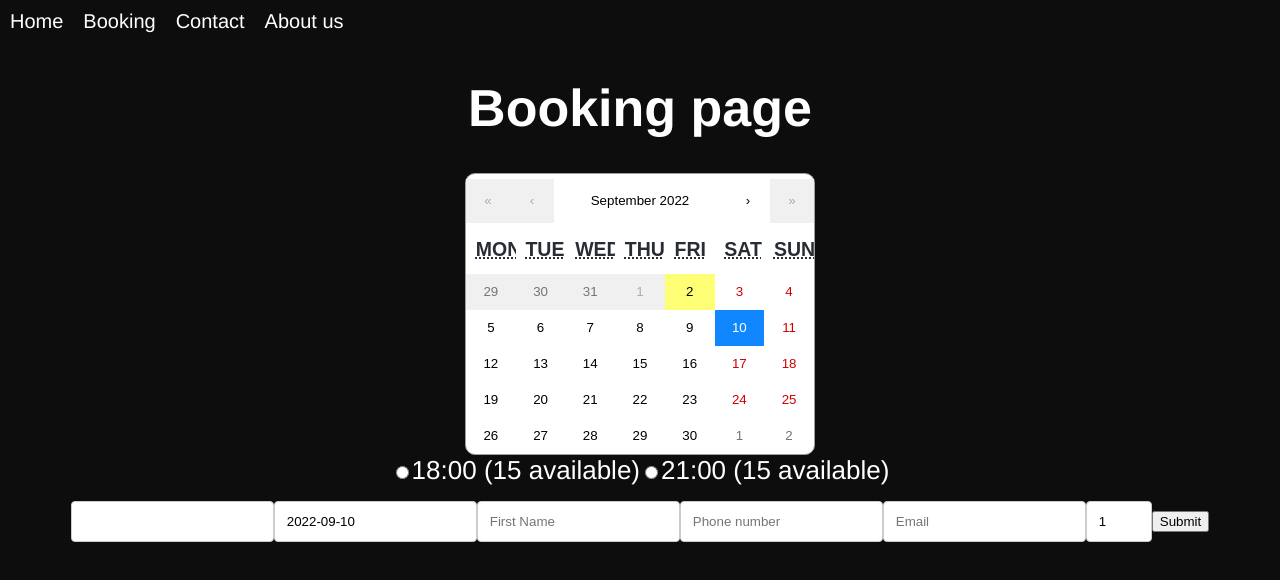
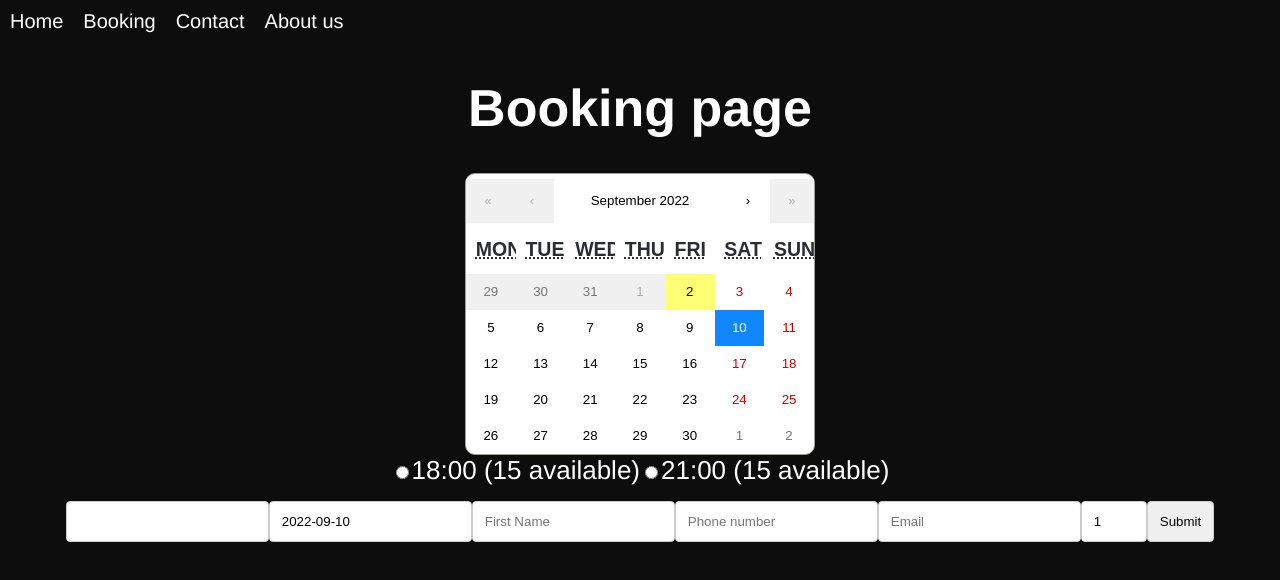
Before and after one commit to Alexandrhall/restaurant-app, a React (Create React App) app in the folder client/: page /booking in a window 1280 px wide. Both pictures are taken after a click on the button "10". Shown: the top 580 px of the page. Built offline with nearby package versions, Linux system fonts and the light colour scheme; no server answers.

Commit message:
personvalidate

```diff
--- a/client/src/components/BookingForm.tsx
+++ b/client/src/components/BookingForm.tsx
@@ -115,6 +115,18 @@ export const BookingForm = (props: IBookFormProps) => {
         return temp;
       });
     }
+    if (valState.persons < 1 || valState.persons > 6) {
+      setErrObject((prevState) => ({
+        ...prevState,
+        personErr: "Persons is incorrect",
+      }));
+    } else {
+      setErrObject((current) => {
+        let temp = { ...current };
+        delete temp.personErr;
+        return temp;
+      });
+    }
   }, [valState, props]);
 
   useEffect(() => {
@@ -133,9 +145,9 @@ export const BookingForm = (props: IBookFormProps) => {
     bolTest();
   });
 
-  const sendForm = async () => {
+  const sendForm = () => {
     if (sendData === true) {
-      await axios({
+      axios({
         method: "post",
         url: "http://localhost:8000/booking",
         data: {
@@ -210,13 +222,15 @@ export const BookingForm = (props: IBookFormProps) => {
           <p>{errObject.emailErr}</p>
           <p>{errObject.phoneErr}</p>
           <p>{errObject.timeErr}</p>
+          <p>{errObject.personErr}</p>
           <p>{sendData.toString()}</p>
         </div>
       )}
 
       <button
-        onClick={async () => {
-          await sendForm();
+        className="bookingBut"
+        onClick={() => {
+          sendForm();
           setShowErr(true);
         }}
       >
--- a/client/src/components/pages/ConfirmBooking.tsx
+++ b/client/src/components/pages/ConfirmBooking.tsx
@@ -15,10 +15,12 @@ export const ConfirmBooking = () => {
 
   return (
     <>
-      <h1>Thank you for your booking!</h1>
-      <p>{objData?.information.name}</p>
-      <p>{`You are welcome ${objData?.date} at ${objData?.time}`}</p>
-      <p>{`We have sent an confirmation email to ${objData?.information.email}`}</p>
+      <h1 className="welcomeMsg">Thank you for your booking!</h1>
+      <div className="bookingInfo">
+        <p>{objData?.information.name}</p>
+        <p>{`You are welcome ${objData?.date} at ${objData?.time}`}</p>
+        <p>{`We have sent an confirmation email to ${objData?.information.email}`}</p>
+      </div>
     </>
   );
 };
--- a/client/src/models/IValidate.ts
+++ b/client/src/models/IValidate.ts
@@ -4,6 +4,7 @@ export interface IValidate {
   phoneErr?: string;
   timeErr?: string;
   dateErr?: string;
+  personErr?: string;
 }
 
 export interface IvalChange {
--- a/client/src/styles/bookings.scss
+++ b/client/src/styles/bookings.scss
@@ -19,3 +19,13 @@ input {
   margin-bottom: 16px;
   resize: vertical;
 }
+
+.bookingBut {
+  padding: 12px;
+  border: 1px solid #ccc;
+  border-radius: 4px;
+  box-sizing: border-box;
+  margin-top: 6px;
+  margin-bottom: 16px;
+  resize: vertical;
+}
```
